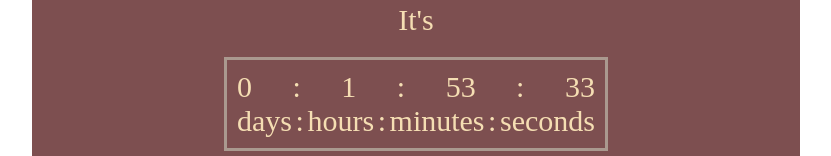
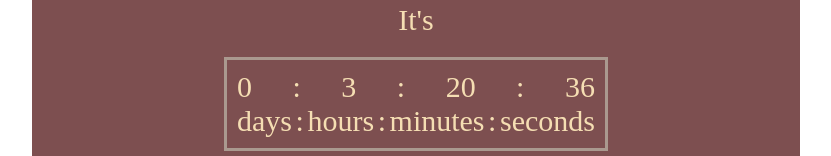
Before and after one commit to olhavalchak/Countdown-timer, a React (Create React App) app: page / in a window 1280 px wide. Shown: the part 314-470 px from the top of the page, without its empty margins (232-1063 px from the left). Built offline with nearby package versions, Linux system fonts and the light colour scheme.

Commit message:
Delete empty lines, add logic for first second.

```diff
--- a/src/App.js
+++ b/src/App.js
@@ -1,14 +1,16 @@
 import React, { useEffect,useState } from 'react';
-// import { PropTypes } from 'react';
-function App( { date }) {
-  const [days, setDays] = useState(1);
-  const [hours, setHours] = useState(1);
-  const [minutes, setMinutes] = useState(1);
-  const [seconds, setSeconds] = useState(1);
 
-  const birthday = new Date(date.replace(/\s/, 'T')).getTime();
+function App({ date }) {
+
+  const birthday = new Date(date.toString('YYYY-MM-dd')).getTime();
   const present = new Date().getTime();
+
   const [difference,setDifference] = useState(birthday - present);
+  const [days, setDays] = useState(Math.floor(difference / (1000 * 60 * 60 * 24)));
+  const [hours, setHours] = useState(Math.floor((difference / (1000 * 60 * 60)) % 24));
+  const [minutes, setMinutes] = useState(Math.floor((difference / 1000 / 60) % 60));
+  const [seconds, setSeconds] = useState(Math.floor((difference / 1000) % 60));
+  console.log(present);
   useEffect (() => {
     const interval = setInterval(
       () => {
--- a/src/index.js
+++ b/src/index.js
@@ -5,7 +5,7 @@ import './index.css';
 
 ReactDOM.render(
   <React.StrictMode>
-    <App date = '2021-12-07T09:32:00'/>
+    <App date = '2021-12-07T10:59:00'/>
   </React.StrictMode>,
   document.getElementById('root')
 );
```
